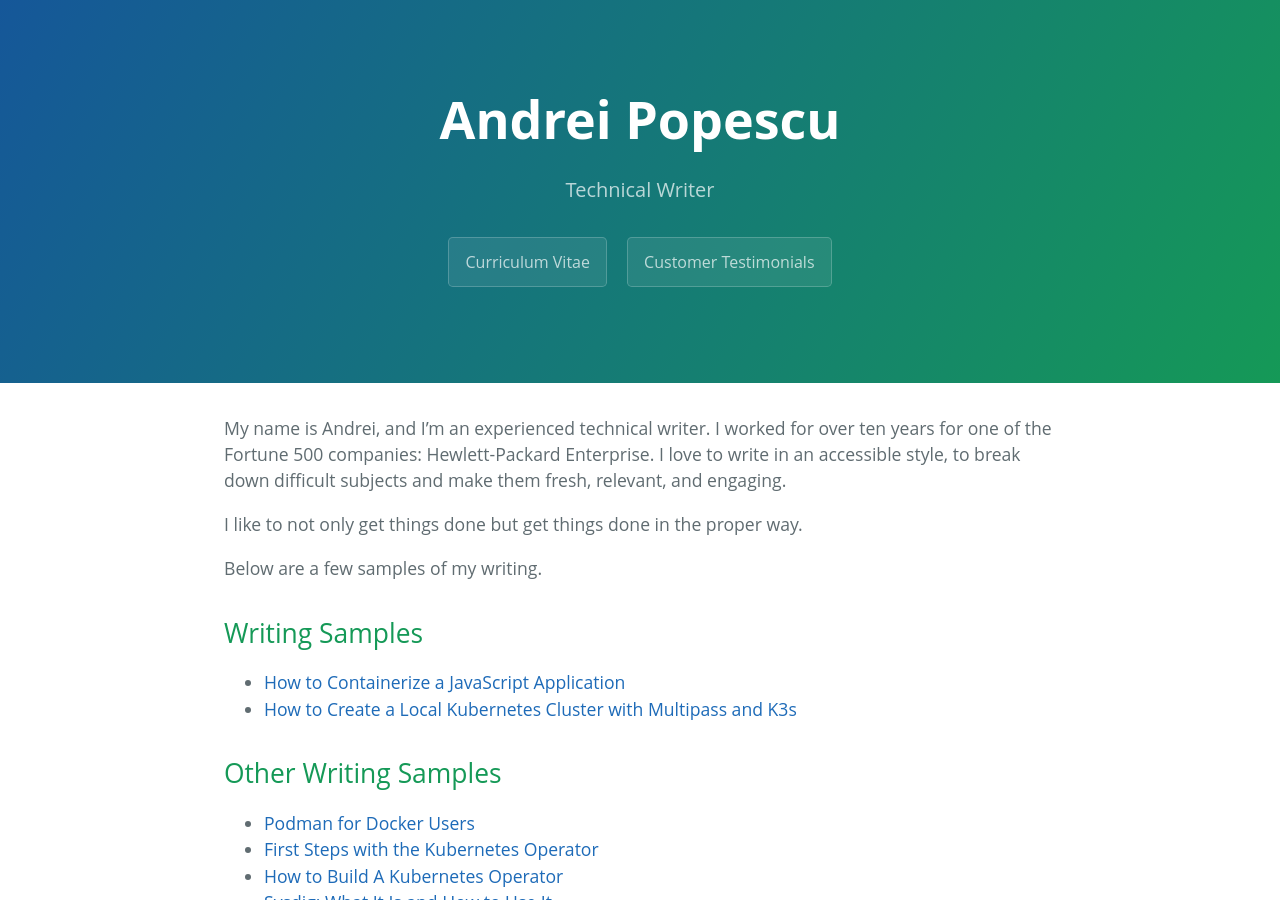
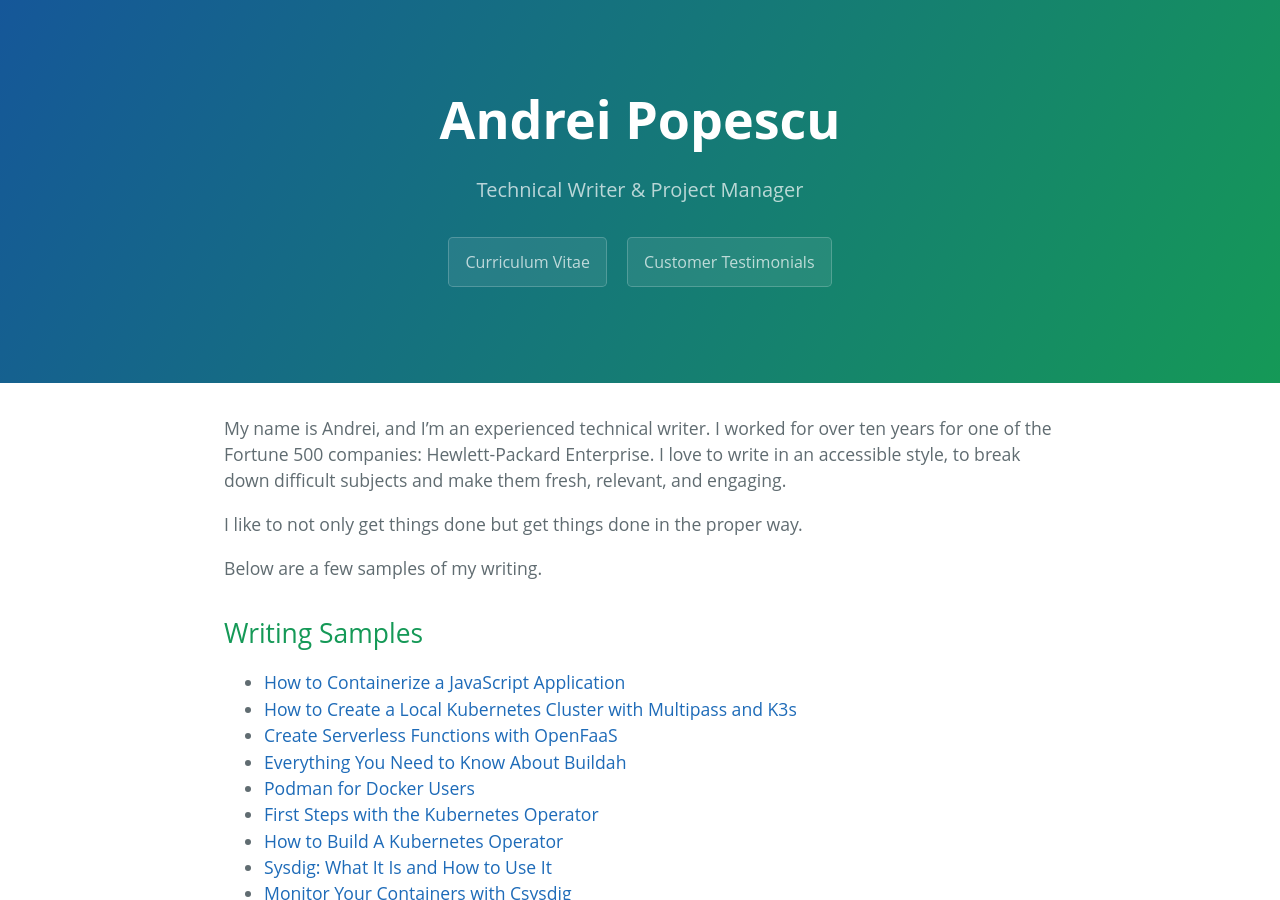
Before and after one commit to andreipope/andreipope.github.io, a Jekyll site: the page built from index.md, in a window 1280 px wide and 900 px high. Built offline with Jekyll 4.4.1, drawn with Linux system fonts in a browser that asks for light colours.

Commit message:
Add new samples, update title
Add new samples, update title

```diff
--- a/_config.yml
+++ b/_config.yml
@@ -1,5 +1,5 @@
 title: Andrei Popescu
-description: Technical Writer
+description: Technical Writer & Project Manager
 show_downloads: false
 google_analytics: UA-162628238-1
 theme: jekyll-theme-cayman
--- a/index.md
+++ b/index.md
@@ -12,11 +12,8 @@ Below are a few samples of my writing.
 * [How to Containerize a JavaScript Application](/tutorials/containerize-javascript-application)
 <!--* [Deploy a multi-container application with docker-compose](/tutorials/deploy-multi-container-application-docker-compose)-->
 * [How to Create a Local Kubernetes Cluster with Multipass and K3s](/tutorials/create-a-cluster-with-multipass-and-k3s)
-
-## Other Writing Samples
-
-<!-- Deploy Serverless Functions with OpenFaaS -->
-<!-- Everything You Need to Know About Buildah -->
+* [Create Serverless Functions with OpenFaaS](https://appfleet.com/blog/create-serverless-functions-with-openfaas/)
+* [Everything You Need to Know About Buildah](https://appfleet.com/blog/everything-you-need-to-know-about-buildah/)
 * [Podman for Docker Users](https://appfleet.com/blog/podman-for-docker-users/)
 * [First Steps with the Kubernetes Operator](https://appfleet.com/blog/first-steps-with-the-kubernetes-operator/)
 * [How to Build A Kubernetes Operator](https://appfleet.com/blog/how-to-build-a-kubernetes-operator/)
```
